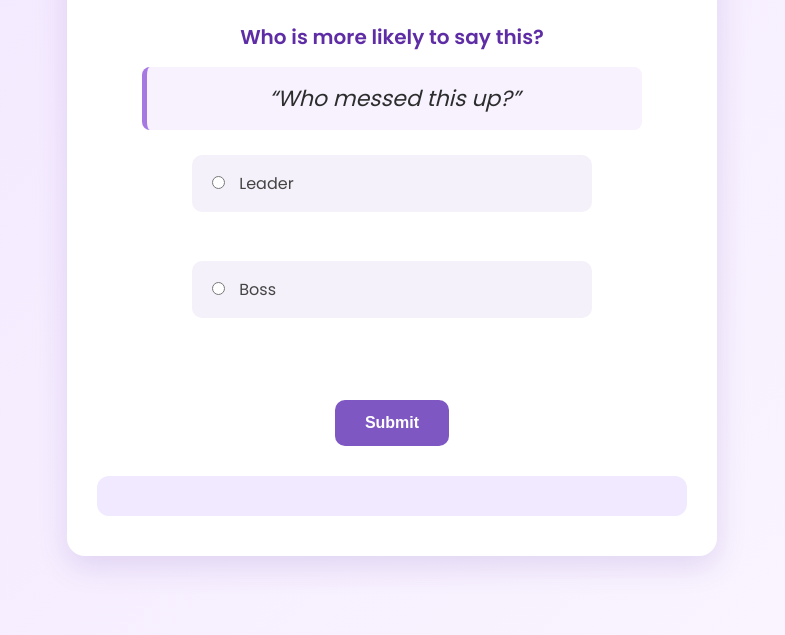
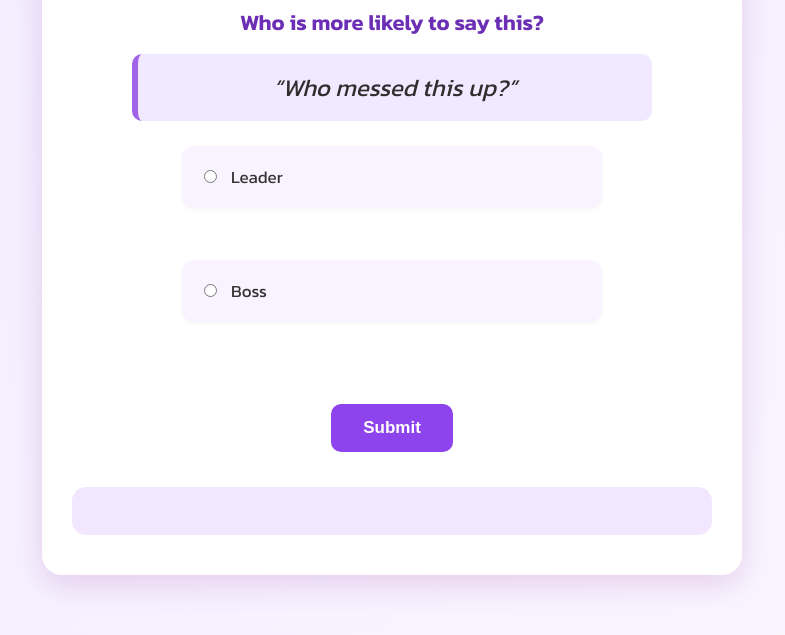
Before and after one commit to KameronM1/Leadervsbossquiz, a plain HTML site: page index.html in a window 1280 px wide. Shown: the part 165-800 px from the top of the page, without its empty margins (248-1033 px from the left). Drawn offline with Linux system fonts and the light colour scheme.

Commit message:
Update styles.css

```diff
--- a/styles.css
+++ b/styles.css
@@ -1,4 +1,5 @@
-@import url('https://fonts.googleapis.com/css2?family=Poppins:wght@400;600;700&display=swap');
+/* Import Google Font */
+@import url('https://fonts.googleapis.com/css2?family=Kanit:wght@400;600;700&display=swap');
 
 /* Base Reset */
 * {
@@ -8,9 +9,9 @@
 }
 
 body {
-  font-family: 'Poppins', sans-serif;
-  background: linear-gradient(135deg, #f3e7ff 0%, #faf6ff 100%);
-  color: #333;
+  font-family: 'Kanit', sans-serif;
+  background: linear-gradient(135deg, #f2ecff 0%, #faf6ff 100%);
+  color: #2a2a2a;
   min-height: 100vh;
   display: flex;
   justify-content: center;
@@ -21,59 +22,60 @@ body {
 .quiz-container {
   background: #fff;
   padding: 40px 30px;
-  max-width: 650px;
+  max-width: 700px;
   width: 100%;
-  border-radius: 18px;
-  box-shadow: 0 10px 30px rgba(94, 44, 165, 0.15);
+  border-radius: 20px;
+  box-shadow: 0 10px 30px rgba(128, 0, 128, 0.15);
   text-align: center;
   animation: fadeIn 0.8s ease-in-out;
 }
 
 h1 {
-  font-size: 28px;
-  color: #5e2ca5;
+  font-size: 30px;
+  color: #6b2eb5;
   margin-bottom: 25px;
   font-weight: 700;
 }
 
 .question p {
   font-weight: 600;
-  font-size: 20px;
-  color: #5e2ca5;
+  font-size: 22px;
+  color: #6b2eb5;
   margin-bottom: 10px;
 }
 
 blockquote {
   font-style: italic;
-  font-size: 22px;
+  font-size: 24px;
   margin: 15px auto 25px;
-  padding: 15px 20px;
-  background-color: #f8f2ff;
-  border-left: 5px solid #a678e2;
-  border-radius: 8px;
-  color: #2d2d2d;
-  max-width: 500px;
+  padding: 16px 24px;
+  background-color: #f1e9ff;
+  border-left: 6px solid #a164e9;
+  border-radius: 10px;
+  color: #2e2e2e;
+  max-width: 520px;
 }
 
 label {
   display: block;
-  background: #f4f1fa;
-  margin: 12px auto;
-  padding: 14px 18px;
-  border-radius: 10px;
+  background: #f8f3ff;
+  margin: 14px auto;
+  padding: 16px 20px;
+  border-radius: 12px;
   border: 2px solid transparent;
   width: 100%;
-  max-width: 400px;
+  max-width: 420px;
   cursor: pointer;
-  font-size: 16px;
+  font-size: 17px;
   transition: all 0.25s ease;
-  color: #444;
+  color: #333;
   text-align: left;
+  box-shadow: 0 2px 4px rgba(0, 0, 0, 0.03);
 }
 
 label:hover {
   background-color: #ece4ff;
-  border-color: #aa80ff;
+  border-color: #a164e9;
 }
 
 input[type="radio"] {
@@ -81,12 +83,12 @@ input[type="radio"] {
 }
 
 button {
-  background-color: #7e57c2;
+  background-color: #8e44ec;
   color: white;
   border: none;
-  padding: 14px 30px;
+  padding: 14px 32px;
   border-radius: 10px;
-  font-size: 16px;
+  font-size: 17px;
   font-weight: 600;
   cursor: pointer;
   transition: background-color 0.3s ease;
@@ -94,50 +96,52 @@ button {
 }
 
 button:hover {
-  background-color: #5e35b1;
+  background-color: #6c2ac2;
 }
 
 .result {
-  margin-top: 30px;
-  font-size: 18px;
+  margin-top: 35px;
+  font-size: 19px;
   color: #333;
-  background: #f0e9ff;
-  padding: 20px;
-  border-radius: 12px;
+  background: #f2e7ff;
+  padding: 24px;
+  border-radius: 14px;
   text-align: left;
   animation: fadeIn 0.8s ease-in-out;
 }
 
 .result h2 {
-  color: #5e2ca5;
-  margin-bottom: 10px;
+  color: #6b2eb5;
+  margin-bottom: 12px;
+  font-weight: 700;
+  font-size: 24px;
 }
 
 .result ul {
   list-style-type: disc;
-  padding-left: 20px;
-  margin-top: 10px;
+  padding-left: 24px;
+  margin-top: 12px;
 }
 
 .result li {
-  margin-bottom: 8px;
-  line-height: 1.5;
+  margin-bottom: 10px;
+  line-height: 1.6;
 }
 
 #restartBtn {
-  margin-top: 25px;
-  padding: 12px 28px;
-  background-color: #6a1b9a;
+  margin-top: 30px;
+  padding: 13px 30px;
+  background-color: #7b1fa2;
   color: white;
   border: none;
-  border-radius: 8px;
-  font-size: 15px;
+  border-radius: 10px;
+  font-size: 16px;
   font-weight: 600;
   transition: background-color 0.3s ease;
 }
 
 #restartBtn:hover {
-  background-color: #4a148c;
+  background-color: #580e85;
 }
 
 @media (max-width: 600px) {
@@ -146,7 +150,7 @@ button:hover {
   }
 
   h1 {
-    font-size: 22px;
+    font-size: 24px;
   }
 
   .question p, blockquote {
@@ -154,7 +158,7 @@ button:hover {
   }
 
   label {
-    font-size: 15px;
+    font-size: 16px;
   }
 
   button, #restartBtn {
@@ -165,3 +169,4 @@ button:hover {
 @keyframes fadeIn {
   from { opacity: 0; transform: translateY(20px); }
   to { opacity: 1; transform: translateY(0); }
+}
```
